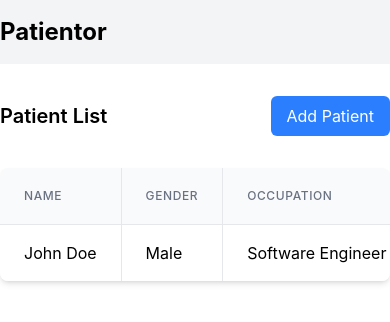
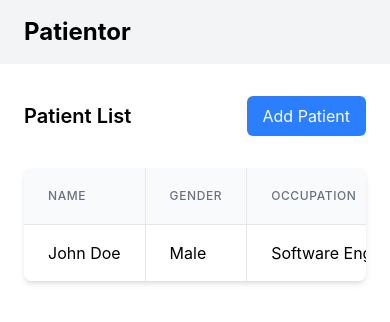
Before and after one commit to joshuaco/patientor, a React app in the folder frontend/: page / in a window 390 px wide. Shown: the top 322 px of the page. Built offline with nearby package versions, Linux system fonts and the light colour scheme; the HTML template or start-up script is replaced by a standard one.

Commit message:
Add axios dependency and update routing structure. Replace PatientList with Home component in App, and modify Home to include PatientList. Refactor PatientList to use function declaration.

```diff
--- a/frontend/package.json
+++ b/frontend/package.json
@@ -11,6 +11,7 @@
   },
   "dependencies": {
     "@tailwindcss/vite": "4.1.8",
+    "axios": "1.9.0",
     "react": "^19.1.0",
     "react-dom": "^19.1.0",
     "react-router": "7.6.2",
--- a/frontend/src/App.tsx
+++ b/frontend/src/App.tsx
@@ -1,12 +1,12 @@
 import { Route, Routes } from 'react-router';
 import MainLayout from '@/layouts/main-layout';
-import PatientList from './pages/patient-list';
+import Home from '@/pages/home';
 
 function App() {
   return (
     <Routes>
       <Route path="/" element={<MainLayout />}>
-        <Route index element={<PatientList />} />
+        <Route index element={<Home />} />
       </Route>
     </Routes>
   );
--- a/frontend/src/layouts/main-layout.tsx
+++ b/frontend/src/layouts/main-layout.tsx
@@ -4,12 +4,12 @@ const MainLayout = () => {
   return (
     <>
       <header className="bg-gray-100">
-        <div className="flex justify-between items-center py-4 max-w-7xl mx-auto">
+        <div className="flex justify-between items-center py-4 px-6 lg:px-12 xl:px-0 max-w-7xl mx-auto">
           <h1 className="text-2xl font-bold">Patientor</h1>
           <nav></nav>
         </div>
       </header>
-      <main className="max-w-7xl mx-auto pt-8">
+      <main className="max-w-7xl mx-auto pt-8 px-6 lg:px-12 xl:px-0">
         <Outlet />
       </main>
     </>
--- a/frontend/src/pages/home.tsx
+++ b/frontend/src/pages/home.tsx
@@ -1,5 +1,11 @@
-const Home = () => {
-  return <div className="py-4">Home</div>;
-};
+import PatientList from '@/pages/patient-list';
+
+function Home() {
+  return (
+    <>
+      <PatientList />
+    </>
+  );
+}
 
 export default Home;
--- a/frontend/src/pages/patient-list.tsx
+++ b/frontend/src/pages/patient-list.tsx
@@ -1,4 +1,4 @@
-const PatientList = () => {
+function PatientList() {
   return (
     <>
       <div className="flex justify-between items-center mb-8">
@@ -33,12 +33,13 @@ const PatientList = () => {
               <td className="px-6 py-4 whitespace-nowrap">John Doe</td>
               <td className="px-6 py-4 whitespace-nowrap">Male</td>
               <td className="px-6 py-4 whitespace-nowrap">Software Engineer</td>
+              <td className="px-6 py-4 whitespace-nowrap">10</td>
             </tr>
           </tbody>
         </table>
       </div>
     </>
   );
-};
+}
 
 export default PatientList;
```
Also changed, not shown: 1 other file (tests, documents, lock files or other folders).
